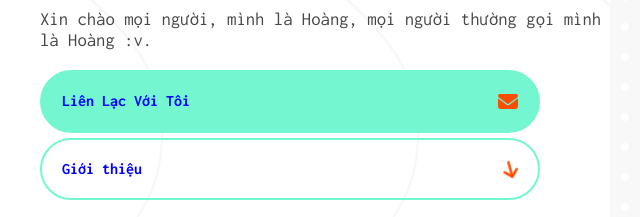
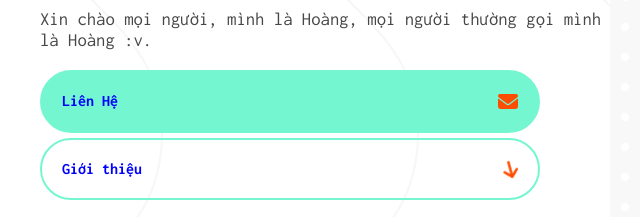
Before and after one commit to zazacyb-hoang/zazacyb-hoang.github.io, a plain HTML site: page index.html in a window 1280 px wide. Shown: the part 378-595 px from the top of the page, 350-990 px from the left. Drawn offline with nearby package versions, Linux system fonts and the light colour scheme.

Commit message:
Update index.html

```diff
--- a/index.html
+++ b/index.html
@@ -24,7 +24,7 @@
             <h3 id="cpp-code" style="font-style: italic; font-weight: bold;">cout << "Hello World!";</h3>
             <h3 id="about">Xin chào mọi người, mình là Hoàng, mọi người thường gọi mình là Hoàng :v. </h3>
             <a class="contact-link btn" href="#contact-section">
-                Liên Lạc Với Tôi
+                Liên Hệ
                 <i class="fa-solid fa-envelope fa-bounce"></i>
             </a>
             <a class="about-link btn" href="#about-me-section">
```
